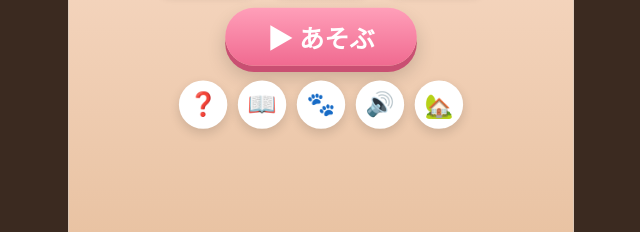
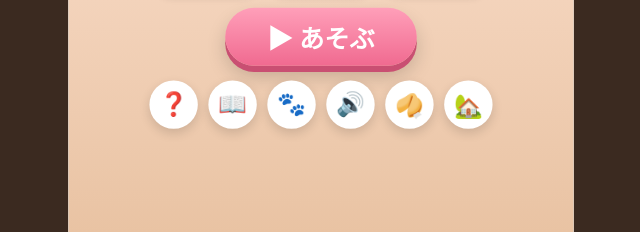
Before and after one commit to rincanvas-hash/-mofu-sushi, a plain HTML site: page index.html in a window 1280 px wide. Shown: the part 568-800 px from the top of the page, without its empty margins (319-959 px from the left). Drawn offline with Linux system fonts and the light colour scheme; animation ran at ten frames a second.

Commit message:
Add files via upload

```diff
--- a/index.html
+++ b/index.html
@@ -182,6 +182,7 @@
       <button class="icon" id="stampBtn" title="スタンプ">🐾</button>
       <button class="icon hidden" id="bgBtn" title="はいけい">🏮</button>
       <button class="icon" id="soundBtn" title="おと">🔊</button>
+      <a class="icon" href="https://rincanvas-hash.github.io/mofu-mikuji/" title="モフみくじ">🥠</a>
       <a class="icon" href="https://rincanvas-hash.github.io/mofumofu-hill/" title="もふもふの丘">🏡</a>
     </div>
   </div>
```
